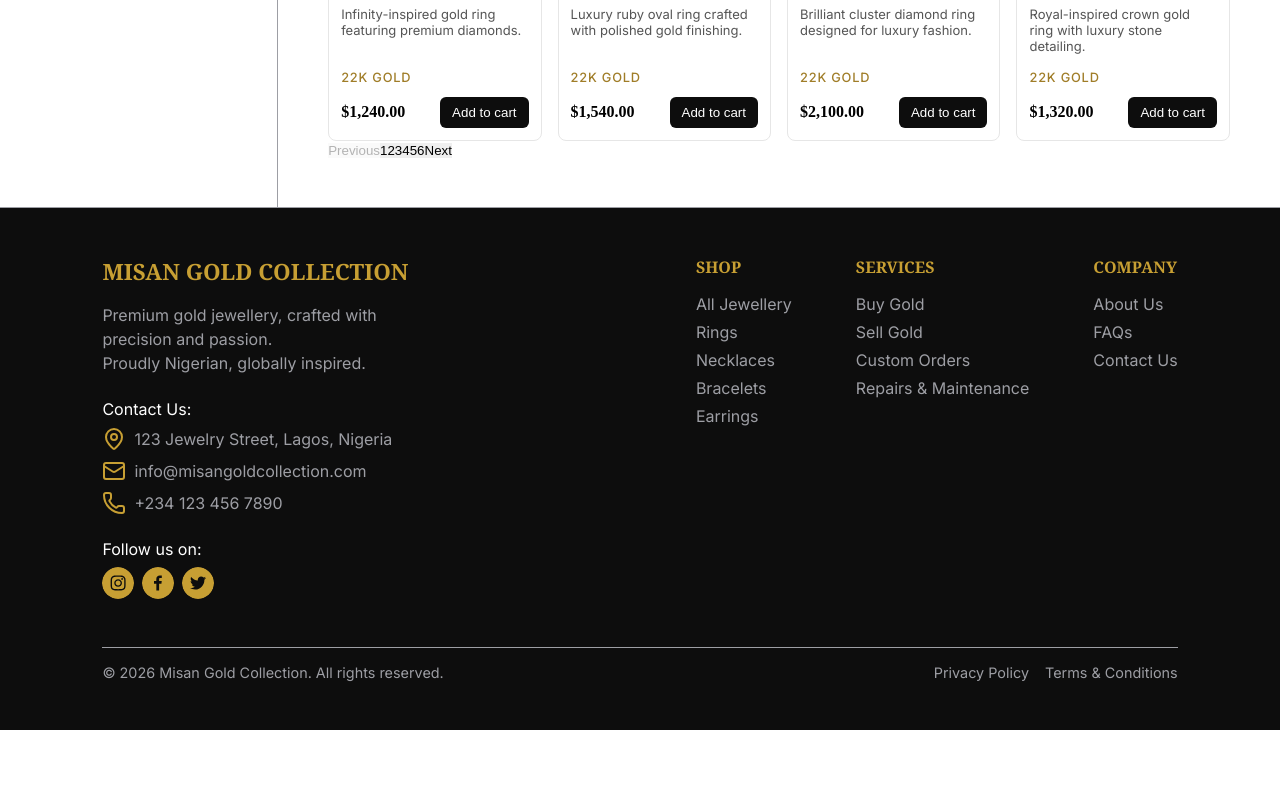
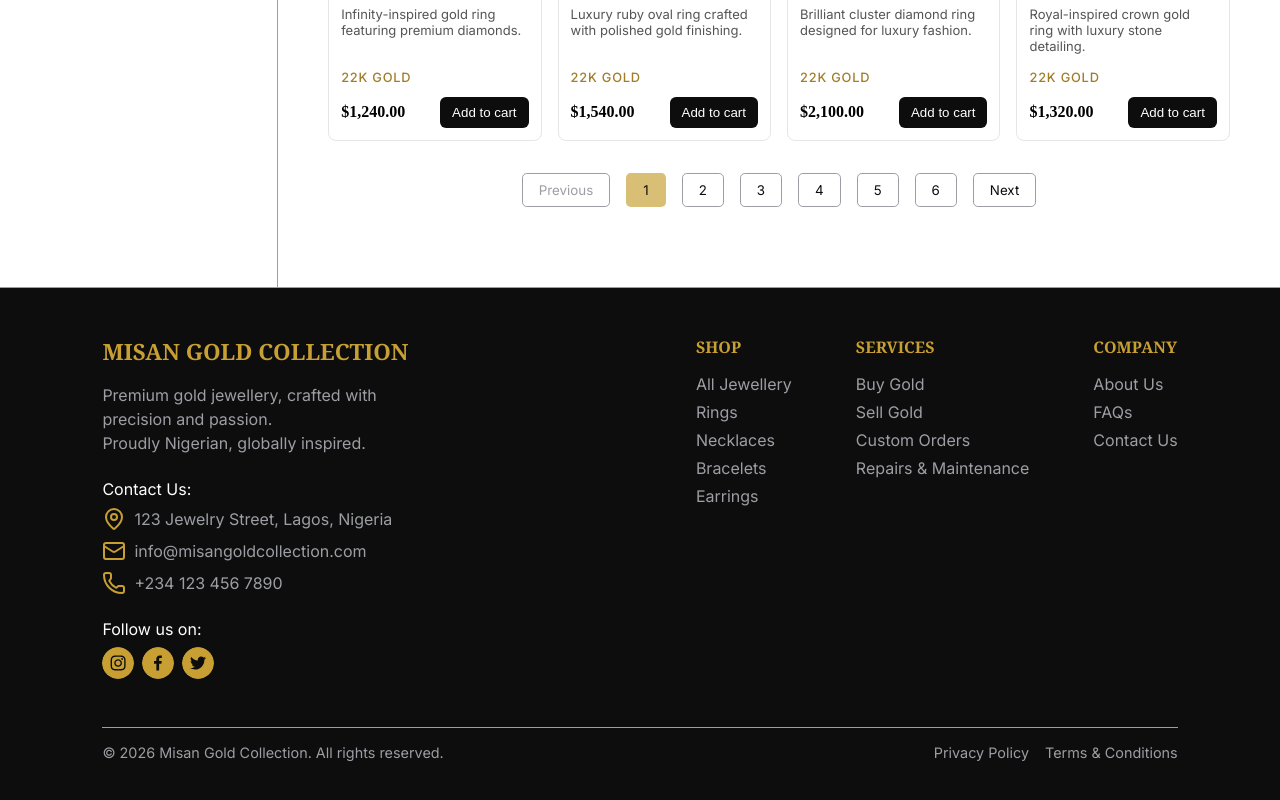
Before and after one commit to Dopetwist/MGC, a React (Vite) app in the folder client/: page /shop in a window 1280 px wide. Shown: the part 824-1624 px from the top of the page. Before the commit the page ends 1554 px from the top, so only its background shows below. Built offline with nearby package versions, Linux system fonts and the light colour scheme.

Commit message:
styles: add css styles to pagination buttons on ShopPage

```diff
--- a/client/src/index.css
+++ b/client/src/index.css
@@ -1026,9 +1026,11 @@ section#hero {
 }
 
 .collection-header {
+    width: fit-content;
     display: flex;
     align-items: center;
     gap: 1rem;
+    margin-bottom: 1rem;
 }
 
 .collection-star {
@@ -1070,3 +1072,41 @@ p.purity {
     text-transform: uppercase;
     margin-top: 1rem;
 }
+
+.pagination-controls {
+    display: flex;
+    justify-content: center;
+    align-items: center;
+    gap: 1rem;
+    margin: 2rem 0;
+}
+
+.pagination-controls button {
+    font-family: var(--inter);
+    color: var(--black);
+    border: 0.1rem solid var(--sub-text-color);
+    background: transparent;
+    padding: 0.5rem 1rem;
+    border-radius: 0.3rem;
+    transition: background-color 0.3s ease, color 0.3s ease;
+}
+
+.pagination-controls button:hover {
+    background: var(--gold);
+    color: var(--black);
+    border-color: transparent;
+    cursor: pointer;
+}
+
+.pagination-controls button:disabled {
+    background: transparent;
+    color: var(--sub-text-color);
+    border-color: var(--sub-text-color);
+    cursor: not-allowed;
+}
+
+.pagination-btn.active {
+    background: #c79f33ac;
+    color: var(--black);
+    border-color: transparent;
+}
```
